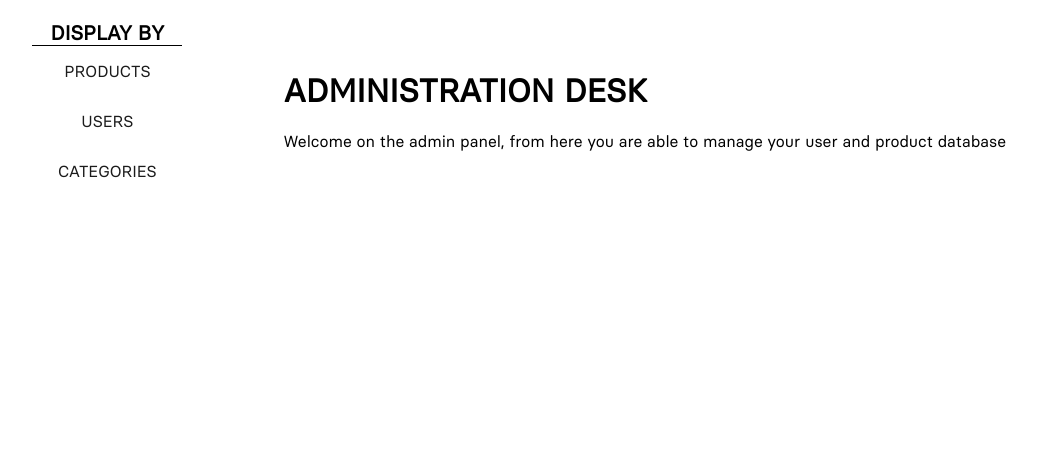
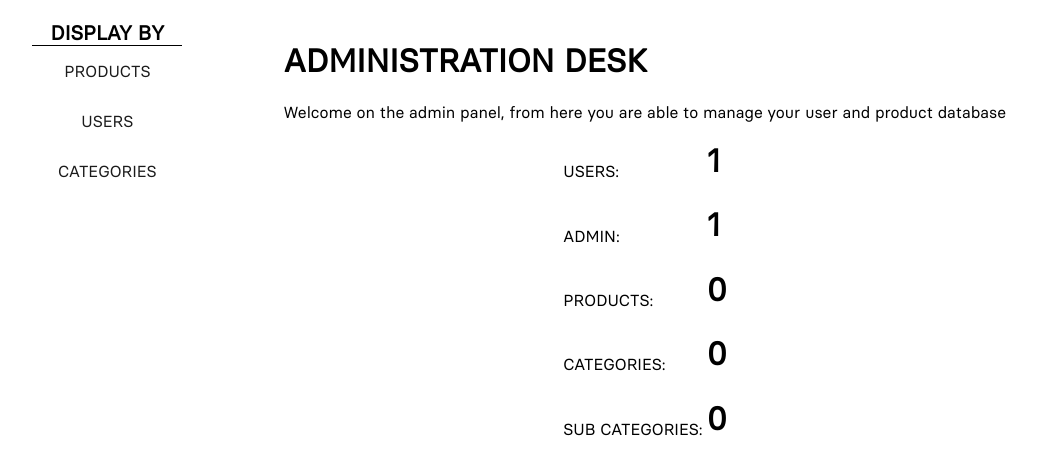
Before and after one commit to cjovignot/01_MyShop, a PHP site: page /admin.php in a window 1280 px wide. Shown: the part 120-595 px from the top of the page, without its empty margins (70-1107 px from the left). Run offline with PHP 8.4, Linux system fonts and the light colour scheme; the visitor is signed in with stand-in values (Sample User, id 1); data that the repository does not hold is empty; a stand-in replaces the project's code that opens the database connection.

Commit message:
added recap to admin

```diff
--- a/admin.php
+++ b/admin.php
@@ -4,19 +4,92 @@ session_start();
 if (!isset($_SESSION['uname']) && $_SESSION['admin'] != 1) {
 
     header('Location: index.php');
+}
 
-}?>
+
+
+$countuser = $pdo->query("SELECT Count(id) from users where admin = '0'");
+$res_countuser = $countuser->fetch(PDO::FETCH_ASSOC);
+$countadmin = $pdo->query("SELECT Count(id) from users where admin = '1'");
+$res_countadmin = $countadmin->fetch(PDO::FETCH_ASSOC);
+$countproduct = $pdo->query("SELECT Count(id) from products ");
+$res_countproduct = $countproduct->fetch(PDO::FETCH_ASSOC);
+$countcategory = $pdo->query("SELECT Count(id) from categories where parent_id = '0'");
+$res_countcategory = $countcategory->fetch(PDO::FETCH_ASSOC);
+$countsub = $pdo->query("SELECT Count(id) from categories where parent_id > '0'");
+$res_countsub = $countsub->fetch(PDO::FETCH_ASSOC);
+
+
+
+?>
 
 
 
 <!-- NAV ADMIN --------------------------------------- -->
 <html>
- <?php include("nav_bar.php") ?>
+<?php include("nav_bar.php") ?>
 <!-- END NAV ADMIN --------------------------------------- -->
 <!-- DISPLAY PANEL / ACTION --------------------------------------------------------- -->
-<div class="panel" >
-   <div><h1>ADMINISTRATION DESK</h1>
-<p>Welcome on the admin panel, from here you are able to manage your user and product database </p></div>
+<div class="panel">
+    <div>
+        <h1>ADMINISTRATION DESK</h1>
+        <p>Welcome on the admin panel, from here you are able to manage your user and product database </p>
+    </div>
+    <div>
+        <table>
+
+            <tr>
+                <td>
+                    <p>USERS:</p>
+                </td>
+                <td>
+                    <h1><?php echo $res_countadmin['Count(id)']; ?></h1>
+                </td>
+            </tr>
+
+            <tr>
+                <td>
+                    <p>ADMIN:</p>
+                </td>
+                <td>
+                    <h1><?php echo $res_countadmin['Count(id)']; ?></h1>
+                </td>
+            </tr>
+
+            <tr>
+                <td>
+                    <p>PRODUCTS:</p>
+                </td>
+                <td>
+                    <h1><?php echo $res_countproduct['Count(id)']; ?></h1>
+                </td>
+            </tr>
+
+            <tr>
+                <td>
+                    <p>CATEGORIES:</p>
+                </td>
+                <td>
+                    <h1><?php echo $res_countcategory['Count(id)']; ?></h1>
+                </td>
+            </tr>
+
+            <tr>
+                <td>
+                    <p>SUB CATEGORIES:</p>
+                </td>
+                <td>
+                    <h1><?php echo $res_countsub['Count(id)']; ?></h1>
+                </td>
+            </tr>
+
+
+
+        </table>
+
+
+
+    </div>
 
 </div>
 <!-- END DISPLAY PANEL / ACTION --------------------------------------------------------- -->
```
